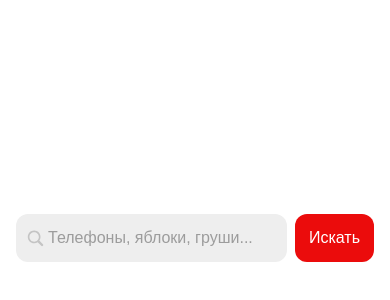
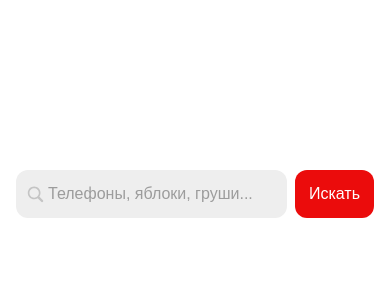
Before and after one commit to shortytapki/unsplash-gallery, a React (Vite) app: page / in a window 390 px wide. Shown: the part 62-362 px from the top of the page. Built offline with nearby package versions, Linux system fonts and the light colour scheme.

Commit message:
fix: фикс отступа строки поиска

```diff
--- a/src/modules/Gallery/components/Search/Search.tsx
+++ b/src/modules/Gallery/components/Search/Search.tsx
@@ -36,7 +36,7 @@ export const Search = () => {
         "ease z-10 flex w-screen bg-white px-[16px] pt-[40px] pb-[16px] transition-all duration-300 lg:px-[80px]",
         submittedQuery
           ? "sticky top-0 justify-start"
-          : "justify-center pt-[276px]",
+          : "justify-center pt-[232px] lg:pt-[276px]",
       )}
     >
       <div className={classNames("flex w-full max-w-[512px] gap-[8px]")}>
```
